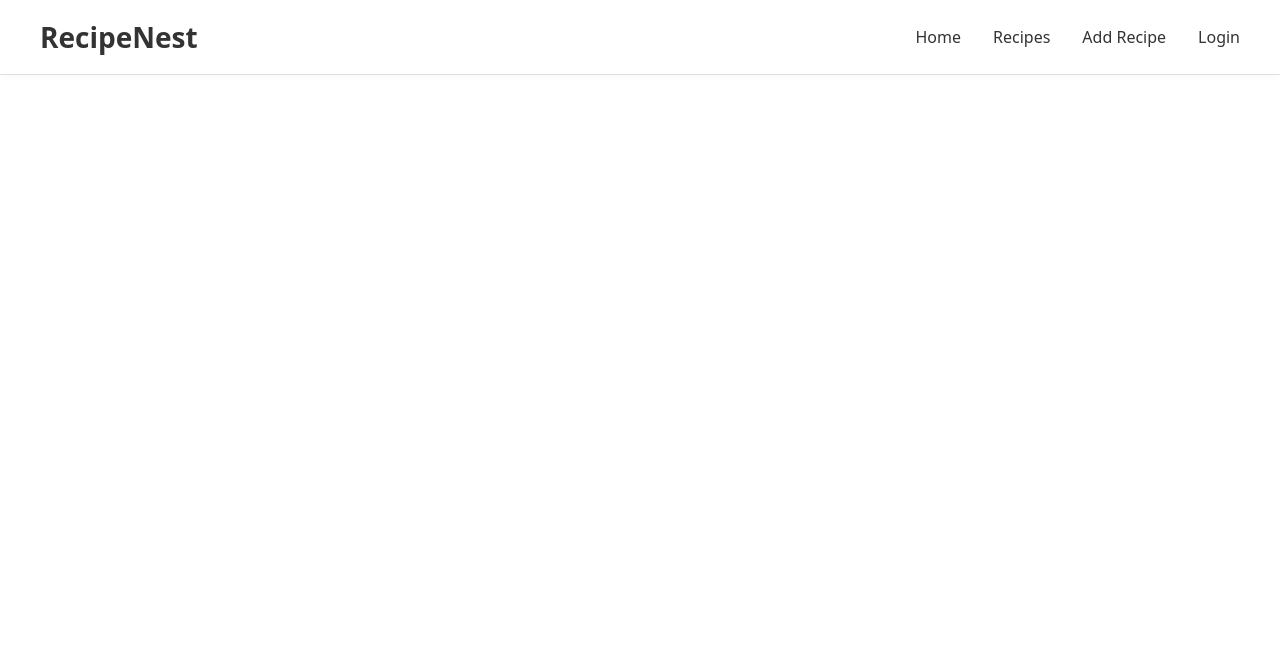
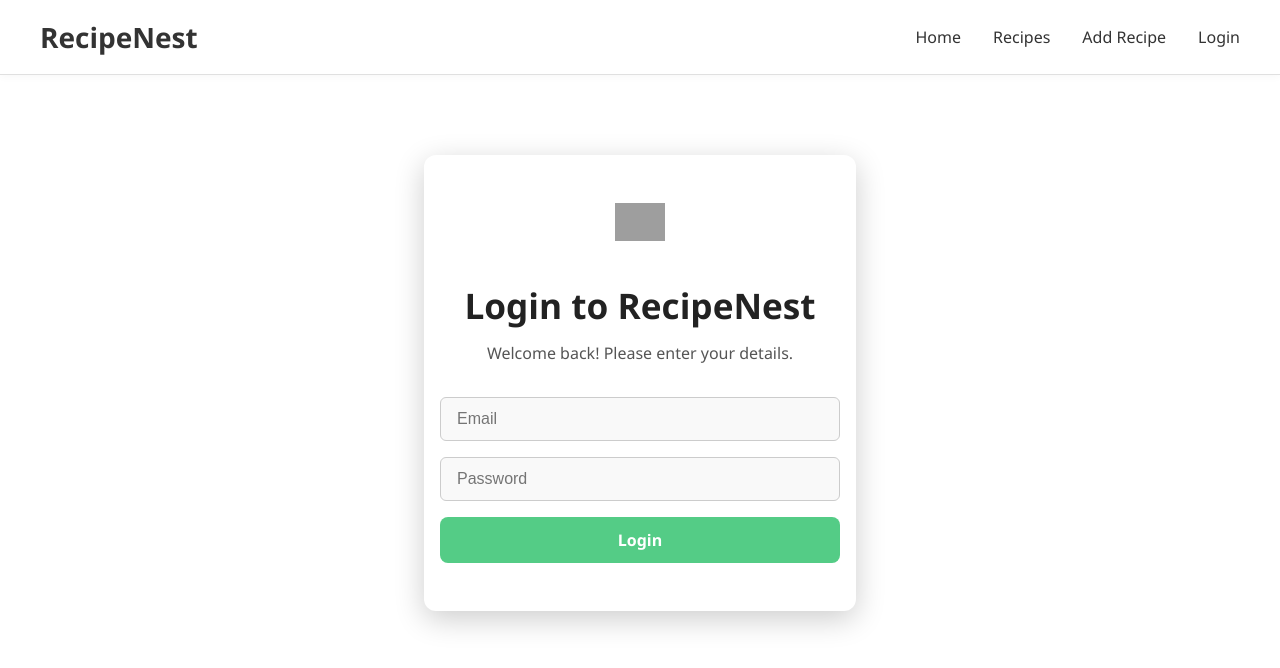
Before and after one commit to DaniRossiter/recipenest-frontend, a React (Vite) app: page /login in a window 1280 px wide. Shown: the top 668 px of the page. Built offline with nearby package versions, Linux system fonts and the light colour scheme; grey boxes are pictures that could not be loaded.

Commit message:
style: polish login page layout and hover effects

```diff
--- a/src/App.jsx
+++ b/src/App.jsx
@@ -2,6 +2,7 @@ import React from 'react';
 import { Routes, Route } from 'react-router-dom';
 import LandingPage from './pages/LandingPage';
 import Navbar from './components/Navbar';
+import LoginPage from './pages/LoginPage';
 
 
 function App() {
@@ -10,6 +11,7 @@ function App() {
     <Navbar />
     <Routes>
       <Route path="/" element={<LandingPage />} />
+      <Route path="/login" element={<LoginPage />} />
     </Routes>
     </>
   );
--- a/src/components/Navbar.jsx
+++ b/src/components/Navbar.jsx
@@ -45,13 +45,6 @@ const styles = {
     margin: 0,
     padding: 0
   },
-  link: {
-    textDecoration: "none",
-    color: "#333",
-    fontSize: "1rem",
-    fontWeight: "500",
-    transition: "color 0.2s",
-  }
 };
 
 export default Navbar;
--- a/src/index.css
+++ b/src/index.css
@@ -1,37 +1,53 @@
+/* Base / Global Styles */
+
 :root {
-  font-family: system-ui, Avenir, Helvetica, Arial, sans-serif;
-  line-height: 1.5;
-  font-weight: 400;
-
-  color-scheme: light dark;
-  color: rgba(255, 255, 255, 0.87);
-  background-color: #242424;
-
+  font-family: "Segoe UI", Roboto, system-ui, Avenir, Helvetica, Arial, sans-serif;
   font-synthesis: none;
   text-rendering: optimizeLegibility;
   -webkit-font-smoothing: antialiased;
   -moz-osx-font-smoothing: grayscale;
+
+  font-weight: 400;
+  line-height: 1.5;
+  color: rgba(255, 255, 255, 0.87);
+  background-color: #242424;
 }
+
+
+/* Layout */
+
+body {
+  margin: 0;
+  min-width: 320px;
+  min-height: 100vh;
+  font-family: inherit;
+  color: #333;
+  background: linear-gradient(rgba(0, 0, 0, 0.5), rgba(0, 0, 0, 0.5)),
+}
+
+
+/* Links */
 
 a {
   font-weight: 500;
   color: #646cff;
   text-decoration: inherit;
 }
+
 a:hover {
   color: black;
 }
 
-body {
-  margin: 0;
-  min-width: 320px;
-  min-height: 100vh;
-}
+
+/* Headings */
 
 h1 {
   font-size: 3.2em;
   line-height: 1.1;
 }
+
+
+/* Buttons */
 
 button {
   border-radius: 8px;
@@ -42,28 +58,22 @@ button {
   font-family: inherit;
   background-color: #1a1a1a;
   cursor: pointer;
-  transition: border-color 0.25s;
+  transition: all 0.25s ease-in-out;
 }
+
 button:hover {
+  background-color: #005fa3;
+  transform: scale(1.02);
   border-color: #646cff;
 }
+
 button:focus,
-button:focus-visible {
-  outline: 4px auto -webkit-focus-ring-color;
+  button:focus-visible {
+    outline: 4px auto -webkit-focus-ring-color;
 }
 
-@media (prefers-color-scheme: light) {
-  :root {
-    color: #213547;
-    background-color: #ffffff;
-  }
-  a:hover {
-    color: #f5f5f5;
-  }
-  button {
-    background-color: #f9f9f9;
-  }
-}
+
+/* Primary & Outline Buttons */
 
 .primary-button {
   background-color: #0077cc;
@@ -95,6 +105,9 @@ button:focus-visible {
   color: black;
 }
 
+
+/* Navbar Links */
+
 .nav-link {
   text-decoration: none;
   color: #333;
@@ -105,3 +118,21 @@ button:focus-visible {
 .nav-link:hover {
   color: #0077cc;
 }
+
+
+/*  Light Mode Media Query */
+
+@media (prefers-color-scheme: light) {
+  :root {
+    color: #213547;
+    background-color: #ffffff;
+  }
+
+  a:hover {
+    color: #f5f5f5;
+  }
+
+  button {
+    background-color: #f9f9f9;
+  }
+}
--- /dev/null
+++ b/src/pages/LoginPage.jsx
@@ -0,0 +1,72 @@
+import React from "react";
+
+function LoginPage() {
+  return (
+    <div style={styles.container}>
+        <img src="https://static.vecteezy.com/system/resources/previews/004/192/149/non_2x/healthy-meal-with-fresh-vegetable-salad-bowl-free-vector.jpg" alt="logo" style={{ width: "50px", marginBottom: "1rem" }} />
+        <h1 style={styles.heading}>Login to RecipeNest</h1>
+        <p style={styles.subtext}>Welcome back! Please enter your details.</p>
+
+        <form style={styles.form}>
+            <input type="email" placeholder="Email" style={styles.input} />
+            <input type="password" placeholder="Password" style={styles.input} />
+            <button type="submit" style={styles.button}>Login</button>
+        </form>
+    </div>
+  );
+}
+
+const styles = {
+    container: {
+        padding: "3rem 1rem",
+        maxWidth: "400px",
+        margin: "5rem auto",
+        textAlign: "center",
+        backgroundColor: "#ffffff",
+        borderRadius: "12px",
+        boxShadow: "0 8px 30px rgba(0, 0, 0, 0.2)",
+        color: "#333",
+    },
+    heading: {
+        fontSize: "2.2rem",
+        marginBottom: "1rem",
+        color: "#222"
+    },
+    subtext: {
+        fontSize: "1rem",
+        color: "#555"
+    },
+    form: {
+        marginTop: "2rem",
+        display: "flex",
+        flexDirection: "column",
+        gap: "1rem"
+    },
+    input: {
+        padding: "0.75rem 1rem",
+        fontSize: "1rem",
+        border: "1px solid #ccc",
+        borderRadius: "6px",
+        backgroundColor: "#f9f9f9",
+        color: "#333",
+        outline: "none",
+        transition: "border-color 0.2s ease-in-out",
+    },
+    inputFocus: {
+        borderColor: "#54cc86"
+    },
+    button: {
+        padding: "0.75rem 1rem",
+        fontSize: "1rem",
+        borderRadius: "8px",
+        border: "none",
+        backgroundColor: "#54cc86",
+        color: "white",
+        fontWeight: "600",
+        cursor: "pointer",
+        transition: "background-color 0.2s"
+    }
+};
+
+
+export default LoginPage;
```
